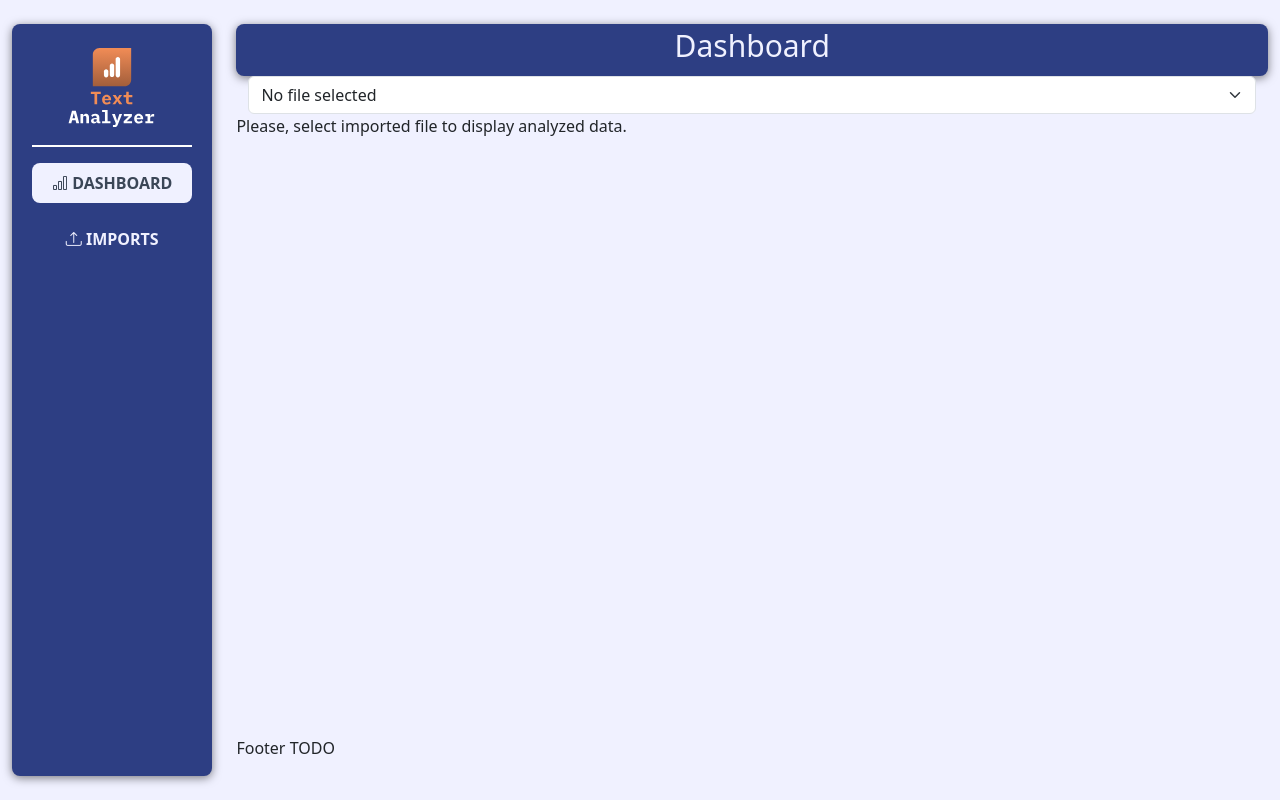
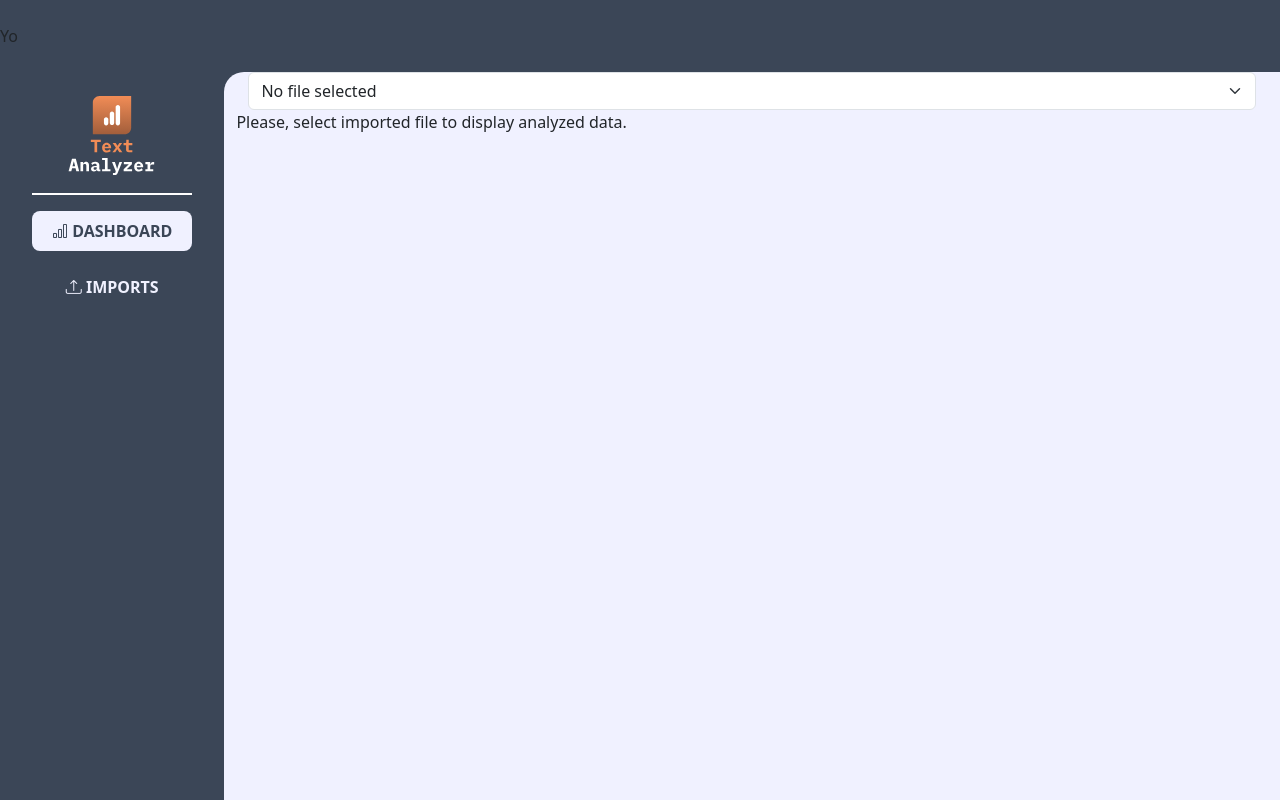
Before and after one commit to mvp-base/mvp-text-analyzer, a React (Create React App) app: page / in a window 1280 px wide. Built offline with nearby package versions, Linux system fonts and the light colour scheme.

Commit message:
final layout wip

```diff
--- a/src/App.tsx
+++ b/src/App.tsx
@@ -3,26 +3,32 @@ import { Container, Col, Row } from 'react-bootstrap';
 
 import Dashboard from './pages/Dashboard';
 import Navigation from './components/Navigation';
-import Footer from './components/Footer';
 import Imports from './pages/Imports';
 
 export default function App() {
   return (
     <BrowserRouter>
-      <Container fluid id="MainLoyout" className="vh-100 d-flex flex-column">
-        <Row className="flex-fill m-0 my-4">
-          <Col xs="auto" className='d-flex flex-column'>
+      <Container fluid id="MainLoyout" className="d-flex vh-100 m-0">
+        {/* Mobile Layout */}
+        <Row className="d-md-none m-0"></Row>
+        {/* Desktop Layout */}
+        <Row className="d-none d-md-flex flex-grow-1 m-0">
+          <Container className="d-none d-md-flex flex-column flex-grow-1 m-0 p-0">
+          <Row className="m-0 py-4">Yo</Row>
+            <Row className="flex-grow-1 m-0 p-0">
+              <Col md="auto" className="d-flex flex-column">
                 <Navigation />
               </Col>
-          <Col className="d-flex flex-column">
+              <Col className="d-flex flex-column body">
                 <Container fluid className="d-flex flex-fill m-0">
                   <Routes>
                     <Route path="/" element={<Dashboard />} />
                     <Route path="/imports" element={<Imports />} />
                   </Routes>
                 </Container>
-            <Footer />
               </Col>
+            </Row>
+          </Container>
         </Row>
       </Container>
     </BrowserRouter>
--- a/src/components/Footer.tsx
+++ /dev/null
@@ -1,3 +0,0 @@
-export default function Footer() {
-    return <p> Footer TODO   </p>;
-  }
--- a/src/custom.scss
+++ b/src/custom.scss
@@ -32,7 +32,12 @@ $theme-colors: (
 //Adjust Global Elements
 
 #root {
+    background-color: $dark;
+}
+
+.body{
     background-color: $light;
+    border-radius: 20px 0 0 0;
 }
 
 .body-header {
@@ -51,12 +56,8 @@ $theme-colors: (
     display: flex;
     flex-direction: column;
     flex-grow: 1;
-    background-color: $primary;
     padding: 24px 0;
     gap: 16px;
-    border-radius: 8px;
-    box-shadow: 0 2px 10px rgba(0, 0, 0, 0.5);
-
 }
 
 .navlink {
--- a/src/pages/Dashboard.tsx
+++ b/src/pages/Dashboard.tsx
@@ -87,9 +87,9 @@ export default function Dashboard() {
 
   return (
     <Container fluid>
-      <Container fluid className="body-header">
+      {/* <Container fluid className="body-header">
         <h1>Dashboard</h1>
-      </Container>
+      </Container> */}
       <Container>
         <Form.Select value={selectedFile} onChange={handleSelectionChange}>
           <option value="">No file selected</option>
--- a/src/pages/Imports.tsx
+++ b/src/pages/Imports.tsx
@@ -163,9 +163,9 @@ export default function Imports() {
       className="d-flex flex-column justify-content-start align-items-center"
       fluid
     >
-      <Container fluid className="body-header">
+      {/* <Container fluid className="body-header">
         <h1>File managements</h1>
-      </Container>
+      </Container> */}
 
       <Container className="cardTransparent">
         <h2>Import new file</h2>
```
Lines whose indentation alone changed are shown as unchanged.
